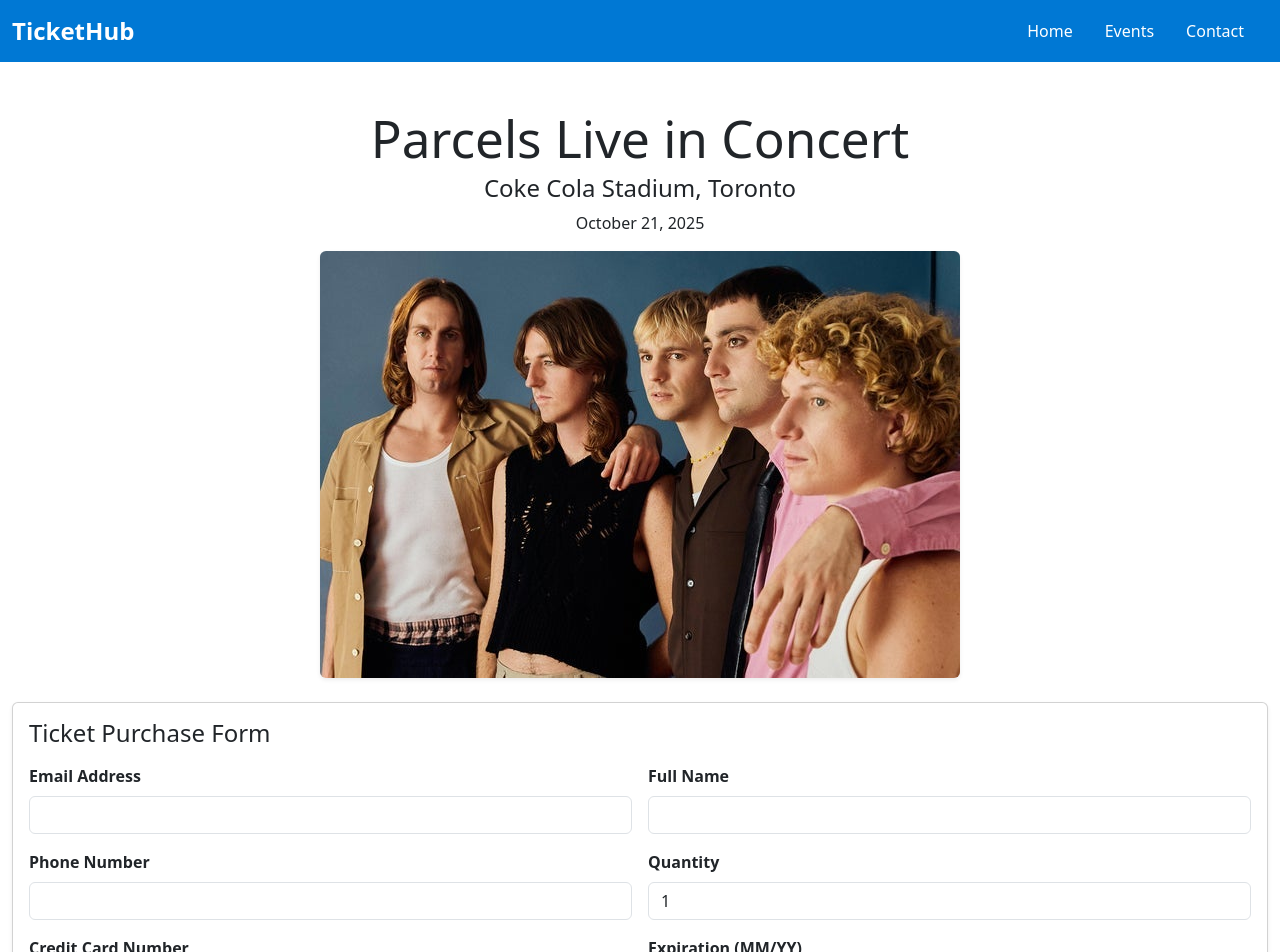
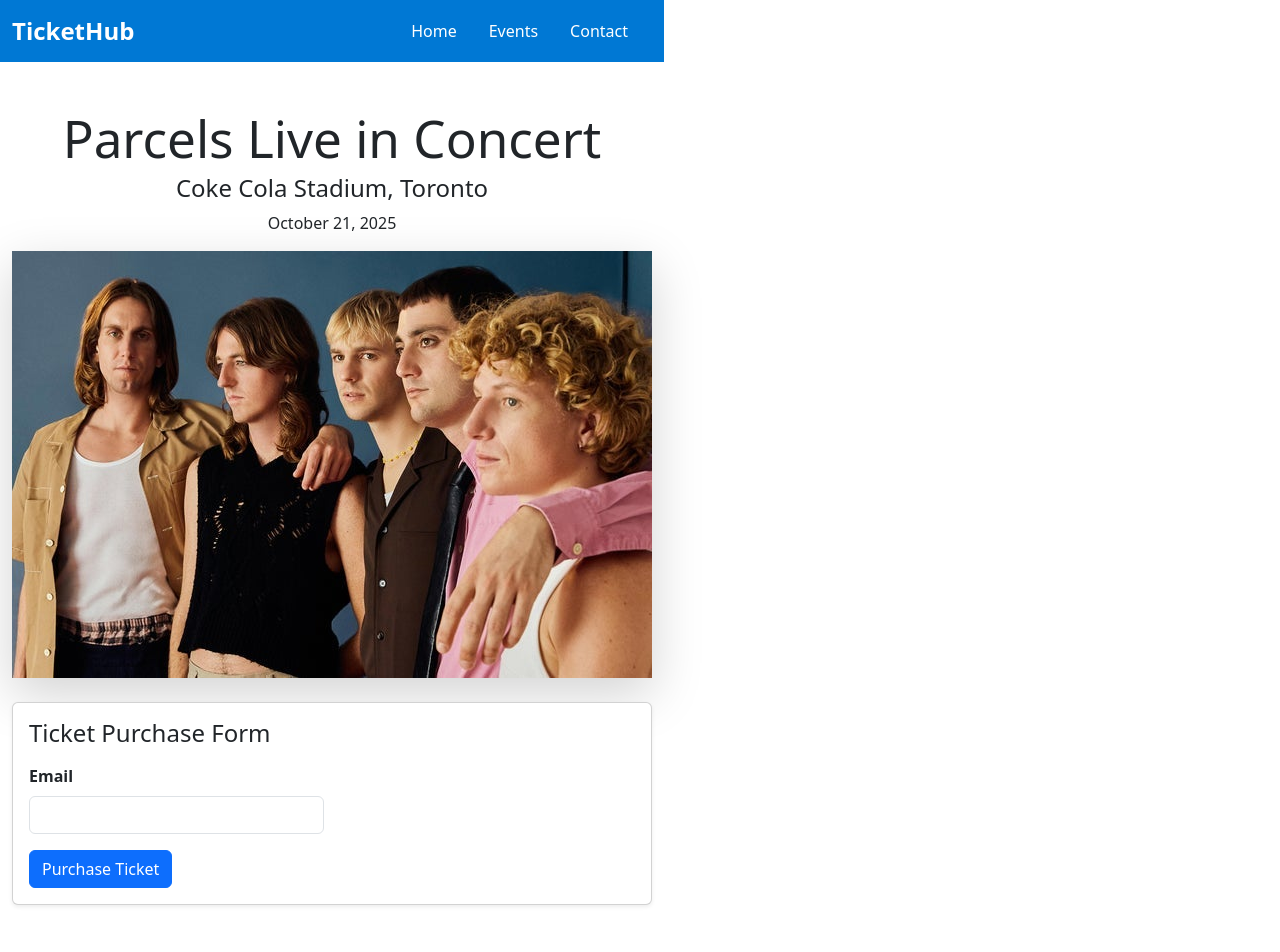
Before and after one commit to StepheninSchool/TicketHubWebApp, a React (Vite) app: page / in a window 1280 px wide. Shown: the top 952 px of the page. Built offline with nearby package versions, Linux system fonts and the light colour scheme.

Commit message:
removed: array mapping which looped over an array of field definitions to create fields. Adding: plain html form-control

```diff
--- a/src/App.css
+++ b/src/App.css
@@ -58,11 +58,12 @@
   padding-left: 1rem;
   padding-right: 1rem;
 }
-/* Override autofill background and text colors */
-input:-webkit-autofill,
-textarea:-webkit-autofill,
-select:-webkit-autofill {
-  -webkit-box-shadow: 0 0 0 1000px #ffffff inset !important;
-  box-shadow: 0 0 0 1000px #ffffff inset !important;
-  -webkit-text-fill-color: #000000 !important;
+/* Responsive adjustments for smaller screens */
+@media (max-width: 768px) {
+  .navbar-custom .nav-link {
+    margin-right: 0.5rem;
+  }
+  .custom-footer {
+    padding: 1rem 0;
+  }
 }
--- a/src/App.jsx
+++ b/src/App.jsx
@@ -1,8 +1,8 @@
-import React, { useState } from 'react';
-import './App.css';
+import React, { useState } from 'react'
+import './App.css'
 
-function App() {
-  console.log("App loaded"); // For debugging
+function App () {
+  console.log('App loaded') // For debugging
 
   const initialTicketData = {
     ConcertId: 1,
@@ -18,123 +18,140 @@ function App() {
     Province: '',
     PostalCode: '',
     Country: ''
-  };
+  }
 
-  const [ticketData, setTicketData] = useState(initialTicketData);
+  const [ticketData, setTicketData] = useState(initialTicketData)
 
-  const handleChange = (e) => {
-    const { name, value } = e.target;
-    setTicketData((prev) => ({ ...prev, [name]: value }));
-  };
+  const handleChange = e => {
+    const { name, value } = e.target
+    setTicketData(prev => ({ ...prev, [name]: value }))
+  }
 
-  const handleSubmit = async (e) => {
-    e.preventDefault();
+  const handleSubmit = async e => {
+    e.preventDefault()
     try {
-      const apiUrl = 'https://nscc-0448750-tickets-api-ffesg5ggdqf9fvht.canadacentral-01.azurewebsites.net/api/Tickets';
-      console.log("Posting to:", apiUrl);
+      const apiUrl =
+        'https://nscc-0448750-tickets-api-ffesg5ggdqf9fvht.canadacentral-01.azurewebsites.net/api/Tickets'
+      console.log('Posting to:', apiUrl)
 
       const response = await fetch(apiUrl, {
         method: 'POST',
         headers: { 'Content-Type': 'application/json' },
         body: JSON.stringify(ticketData)
-      });
+      })
 
       if (response.ok) {
-        alert('Ticket Purchased!');
-        setTicketData(initialTicketData);
+        alert('Ticket Purchased!')
+        setTicketData(initialTicketData)
       } else {
         // Try to parse response details
-        const errorData = await response.json();
-        alert(`Submission failed: ${errorData.message || 'Unknown error'}`);
+        const errorData = await response.json()
+        alert(`Submission failed: ${errorData.message || 'Unknown error'}`)
       }
     } catch (err) {
-      console.error('Submission error:', err);
-      alert(`An error occurred: ${err.message}`);
+      console.error('Submission error:', err)
+      alert(`An error occurred: ${err.message}`)
     }
-  };
+  }
 
   return (
     <>
-      <nav className="navbar navbar-expand-lg navbar-custom">
-        <div className="container-fluid">
-          <a className="navbar-brand" href="#">TicketHub</a>
-          <button className="navbar-toggler" type="button" data-bs-toggle="collapse"
-            data-bs-target="#navbarNav" aria-controls="navbarNav" aria-expanded="false" aria-label="Toggle navigation">
-            <span className="navbar-toggler-icon"></span>
+      <nav className='navbar navbar-expand-lg navbar-custom'>
+        <div className='container-fluid'>
+          <a className='navbar-brand' href='#'>
+            TicketHub
+          </a>
+          <button
+            className='navbar-toggler'
+            type='button'
+            data-bs-toggle='collapse'
+            data-bs-target='#navbarNav'
+            aria-controls='navbarNav'
+            aria-expanded='false'
+            aria-label='Toggle navigation'
+          >
+            <span className='navbar-toggler-icon'></span>
           </button>
-          <div className="collapse navbar-collapse" id="navbarNav">
-            <ul className="navbar-nav ms-auto">
-              <li className="nav-item">
-                <a className="nav-link" href="#">Home</a>
+          <div className='collapse navbar-collapse' id='navbarNav'>
+            <ul className='navbar-nav ms-auto'>
+              <li className='nav-item'>
+                <a className='nav-link' href='#'>
+                  Home
+                </a>
               </li>
-              <li className="nav-item">
-                <a className="nav-link" href="#">Events</a>
+              <li className='nav-item'>
+                <a className='nav-link' href='#'>
+                  Events
+                </a>
               </li>
-              <li className="nav-item">
-                <a className="nav-link" href="#">Contact</a>
+              <li className='nav-item'>
+                <a className='nav-link' href='#'>
+                  Contact
+                </a>
               </li>
             </ul>
           </div>
         </div>
       </nav>
 
-      <div className="container-fluid py-5">
-        <div className="text-center mb-4">
+      <div className='container-fluid py-5'>
+        <div className='text-center mb-4'>
           <h1>Parcels Live in Concert</h1>
           <h4>Coke Cola Stadium, Toronto</h4>
           <p>October 21, 2025</p>
-          <img src="/parcels.jpg" alt="Parcels" className="img-fluid rounded shadow-sm" />
+          <img
+            src='/parcels.jpg'
+            alt='Parcels'
+            className='img-fluid shadow-lg'
+          />
         </div>
 
-        <div className="card shadow-sm">
-          <div className="card-body">
-            <h4 className="card-title mb-3">Ticket Purchase Form</h4>
-            <form onSubmit={handleSubmit} className="row g-3">
-              <input type="hidden" name="ConcertId" value={ticketData.ConcertId} />
+        <div className='card shadow-sm'>
+          <div className='card-body'>
+            <h4 className='card-title mb-3'>Ticket Purchase Form</h4>
+            <form onSubmit={handleSubmit} className='row g-3'>
+              <input
+                type='hidden'
+                name='ConcertId'
+                value={ticketData.ConcertId}
+              />
 
-              {[
-                { label: 'Email Address', name: 'Email', type: 'email' },
-                { label: 'Full Name', name: 'Name', type: 'text' },
-                { label: 'Phone Number', name: 'Phone', type: 'tel' },
-                { label: 'Quantity', name: 'Quantity', type: 'number', min: 1, max: 10 },
-                { label: 'Credit Card Number', name: 'CreditCard', type: 'text' },
-                { label: 'Expiration (MM/YY)', name: 'Expiration', type: 'text' },
-                { label: 'Security Code', name: 'SecurityCode', type: 'text' },
-                { label: 'Street Address', name: 'Address', type: 'text' },
-                { label: 'City', name: 'City', type: 'text' },
-                { label: 'Province', name: 'Province', type: 'text' },
-                { label: 'Postal Code', name: 'PostalCode', type: 'text' },
-                { label: 'Country', name: 'Country', type: 'text' }
-              ].map(({ label, name, ...rest }) => (
-                <div className="col-md-6" key={name}>
-                  <label htmlFor={name} className="form-label">{label}</label>
-                  <input
-                    className="form-control"
-                    id={name}
-                    name={name}
-                    value={ticketData[name]}
-                    onChange={handleChange}
-                    required
-                    {...rest}
-                  />
-                </div>
-              ))}
+              <div className='col-md-6'>
+                <label htmlFor='Email' className='form-label'>
+                  Email
+                </label>
+                <input
+                  className='form-control'
+                  id='Email'
+                  name='Email'
+                  type='email'
+                  value={ticketData.Email}
+                  onChange={handleChange}
+                  required
+                />
+              </div>
 
-              <div className="col-12 mt-3">
-                <button type="submit" className="btn btn-primary w-100">Purchase Ticket</button>
+
+
+              <div className='col-12 mt-3'>
+                <button type='submit' className='btn btn-primary'>
+                  Purchase Ticket
+                </button>
               </div>
             </form>
           </div>
         </div>
       </div>
 
-      <footer className="custom-footer mt-5">
-        <div className="container-fluid text-center">
-          <p className="mb-0">&copy; {new Date().getFullYear()} TicketHub. All rights reserved.</p>
+      <footer className='custom-footer mt-5'>
+        <div className='container-fluid text-center'>
+          <p className='mb-0'>
+            &copy; {new Date().getFullYear()} TicketHub.
+          </p>
         </div>
       </footer>
     </>
-  );
+  )
 }
 
-export default App;
+export default App
```
